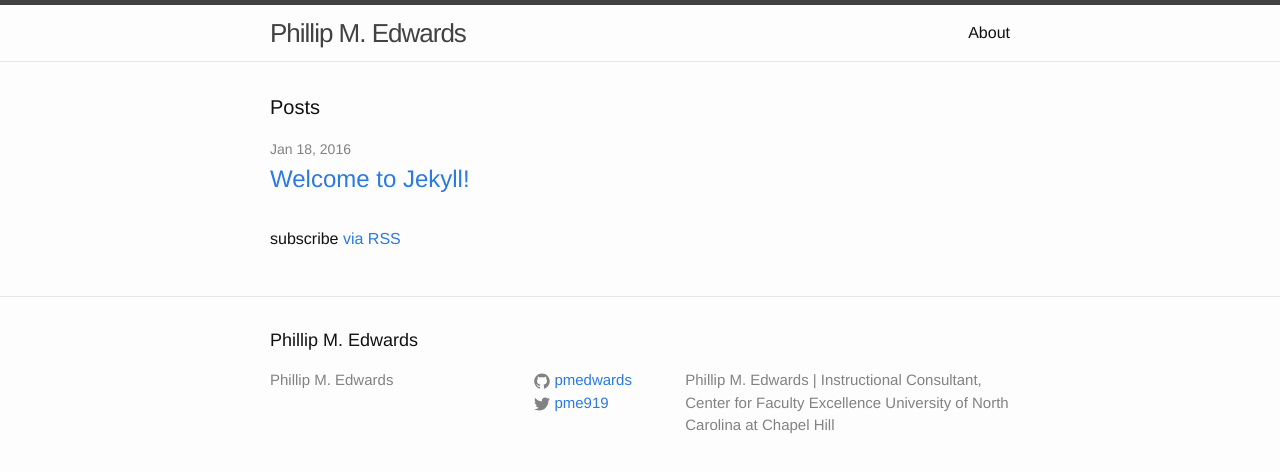
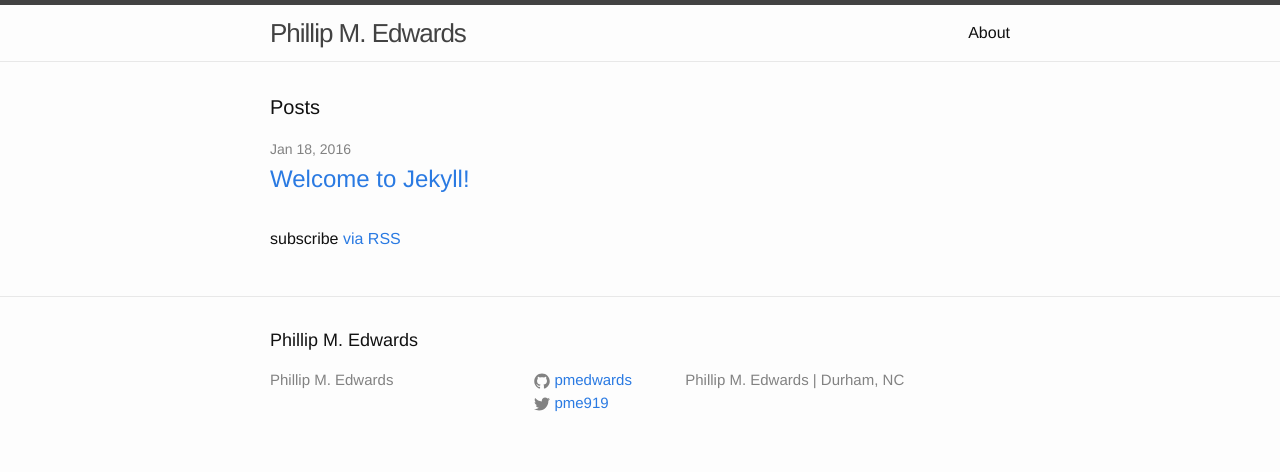
Before and after one commit to pmedwards/pmedwards.github.io, a Jekyll site: the page built from index.html, in a window 1280 px wide. Shown: the top 472 px of the page. Built offline with Jekyll 4.4.1, drawn with Linux system fonts in a browser that asks for light colours.

Commit message:
Updated _config.yml

```diff
--- a/_config.yml
+++ b/_config.yml
@@ -9,8 +9,7 @@
 title: Phillip M. Edwards
 mail: phillip.m.edwards@gmail.com
 description: > # this means to ignore newlines until "baseurl:"
-  Phillip M. Edwards | Instructional Consultant, Center for Faculty Excellence
-  University of North Carolina at Chapel Hill
+  Phillip M. Edwards | Durham, NC
 baseurl: "" # the subpath of your site, e.g. /blog
 url: "https://pmedwards.github.io" # the base hostname & protocol for your site
 twitter_username: pme919
```
